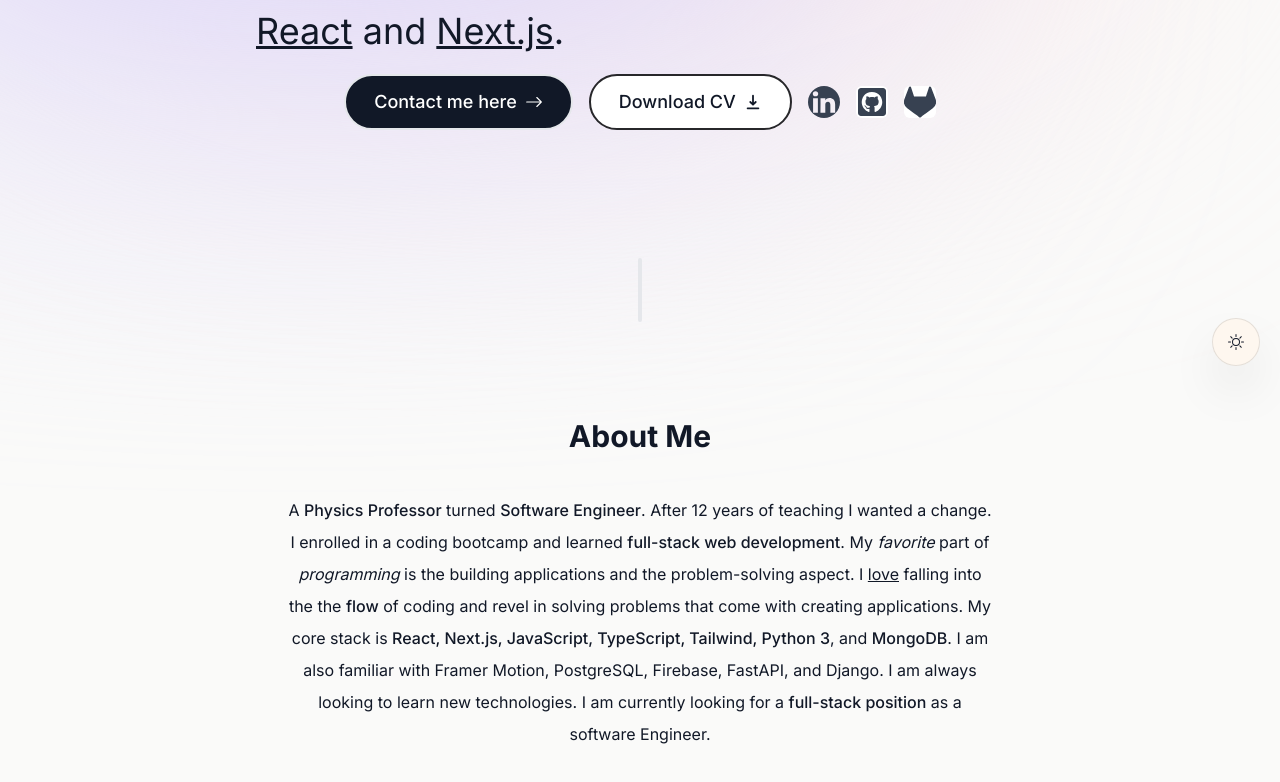
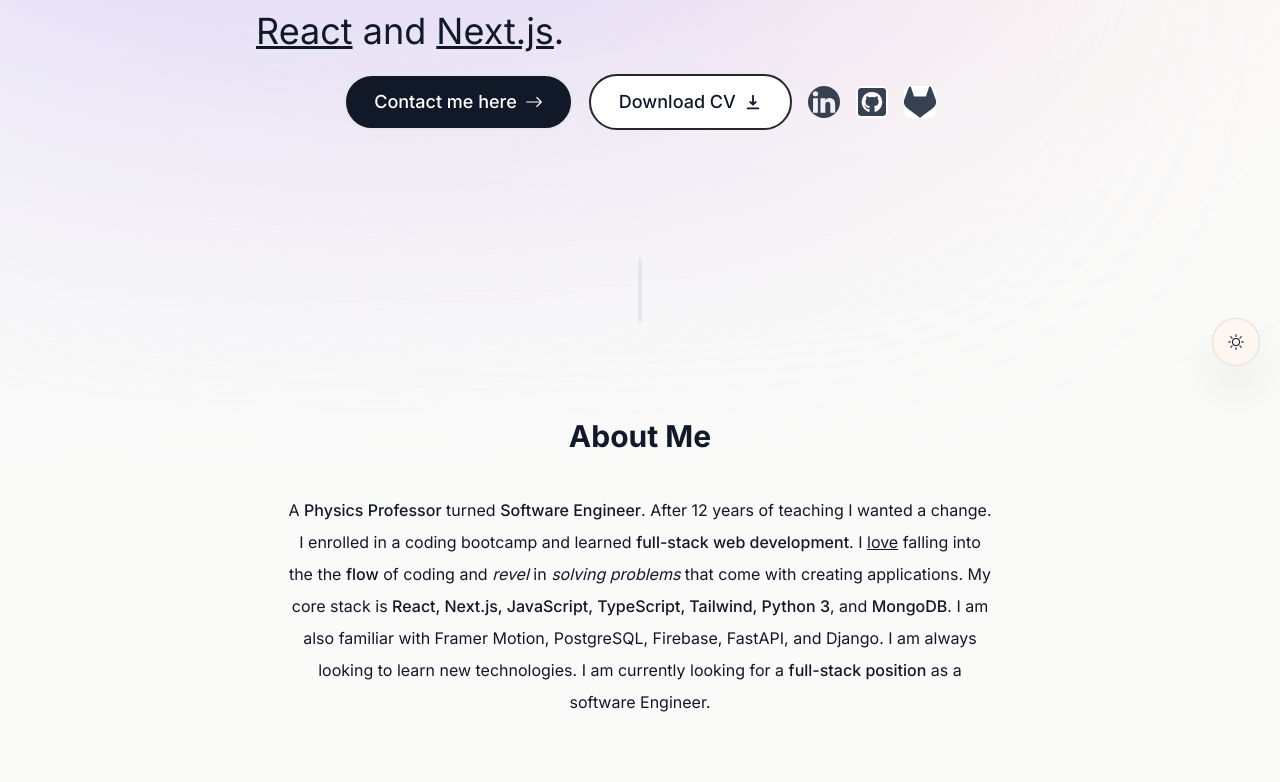
Before and after one commit to SkiSherpa/portfolio, a Next.js app: page / in a window 1280 px wide. Shown: the part 414-1196 px from the top of the page. Built offline with nearby package versions, Linux system fonts and the light colour scheme; no server answers.

Commit message:
Remove redundant lines in About Me

```diff
--- a/src/components/AboutMe.tsx
+++ b/src/components/AboutMe.tsx
@@ -22,12 +22,11 @@ export default function AboutMe() {
 				<span className="font-medium">Software Engineer</span>. After 12 years
 				of teaching I wanted a change. I enrolled in a coding bootcamp and
 				learned <span className="font-medium">full-stack web development</span>.{" "}
-				My <span className="italic">favorite</span> part of{" "}
-				<span className="italic">programming</span> is the building applications
-				and the problem-solving aspect. I{" "}
-				<span className="underline">love</span> falling into the the{" "}
-				<span className="font-medium">flow</span> of coding and revel in solving
-				problems that come with creating applications. My core stack is{" "}
+				I <span className="underline">love</span> falling into the the{" "}
+				<span className="font-medium">flow</span> of coding and{" "}
+				<span className="italic">revel</span> in{" "}
+				<span className="italic">solving problems</span> that come with creating
+				applications. My core stack is{" "}
 				<span className="font-medium">
 					React, Next.js, JavaScript, TypeScript, Tailwind, Python 3
 				</span>
```
